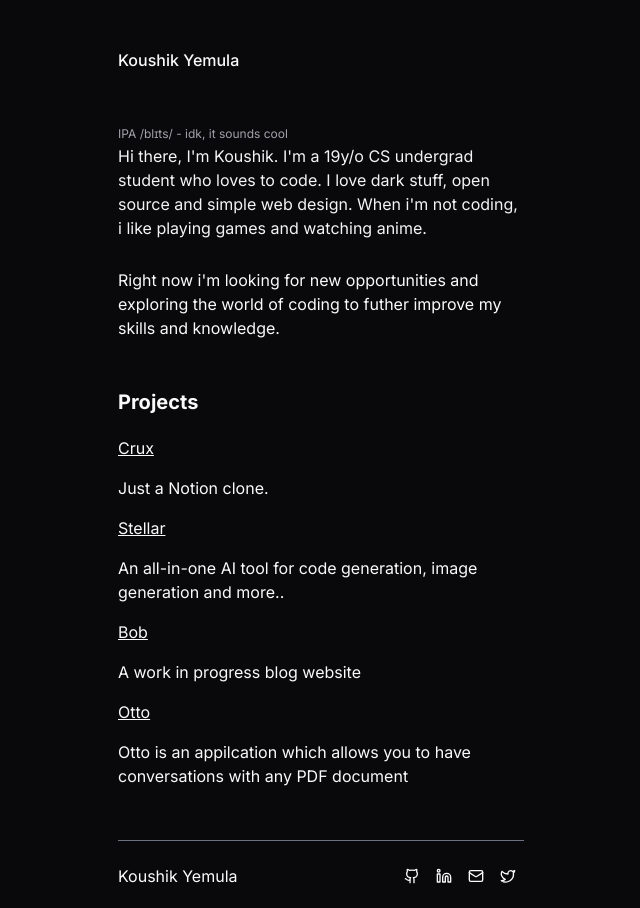
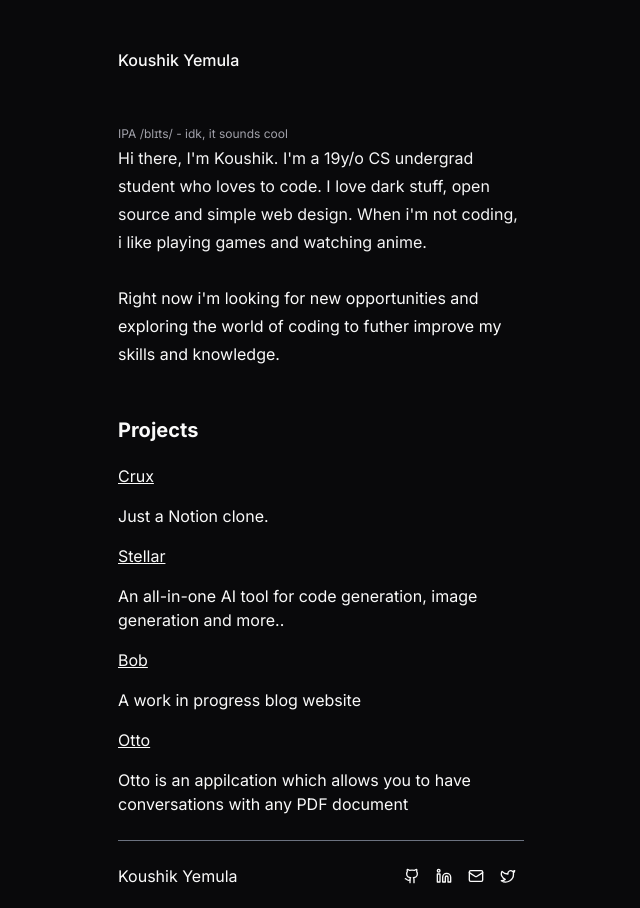
Before and after one commit to koushikyemula/portfolio, a Next.js app: page / in a window 1280 px wide. Shown: the whole page, without its empty margins (319-959 px from the left). Built offline with nearby package versions, Linux system fonts and the light colour scheme.

Commit message:
add: line height

```diff
--- a/app/(main)/(landing)/page.tsx
+++ b/app/(main)/(landing)/page.tsx
@@ -8,12 +8,12 @@ export default function Home() {
       </div>
       <div>
         <span className="text-muted-foreground text-xs">IPA /blɪts/ - idk, it sounds cool</span>
-        <p className="text-zinc-100 pb-7 gap-2">
+        <p className="text-zinc-100 pb-7 gap-2 leading-7">
           Hi there, I&apos;m <span className="text-bold">Koushik</span>. I&apos;m a 19y/o CS undergrad student
           who loves to code. I love dark stuff, open source and simple web design. When i&apos;m not coding, i
           like playing games and watching anime.
         </p>
-        <p>
+        <p className="leading-7">
           Right now i&apos;m looking for new opportunities and exploring the world of coding to futher improve
           my skills and knowledge.
         </p>
```
